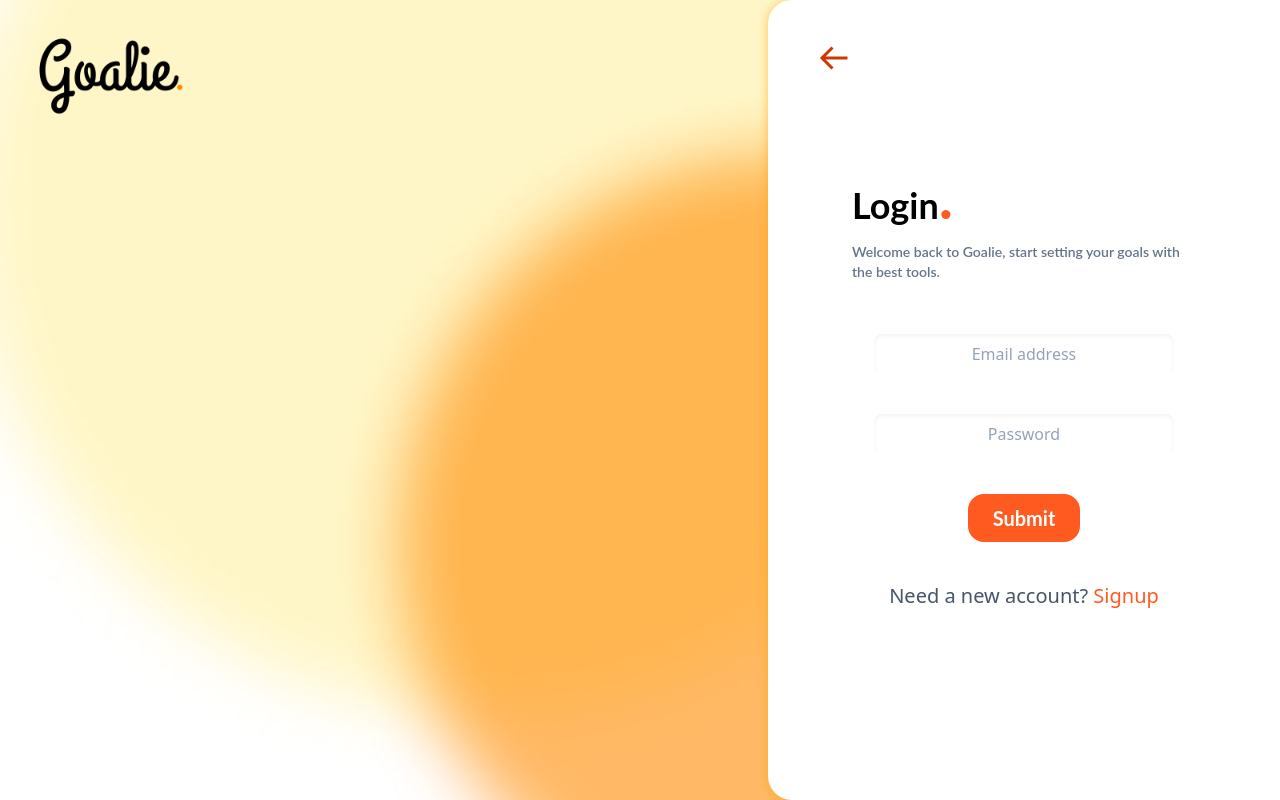
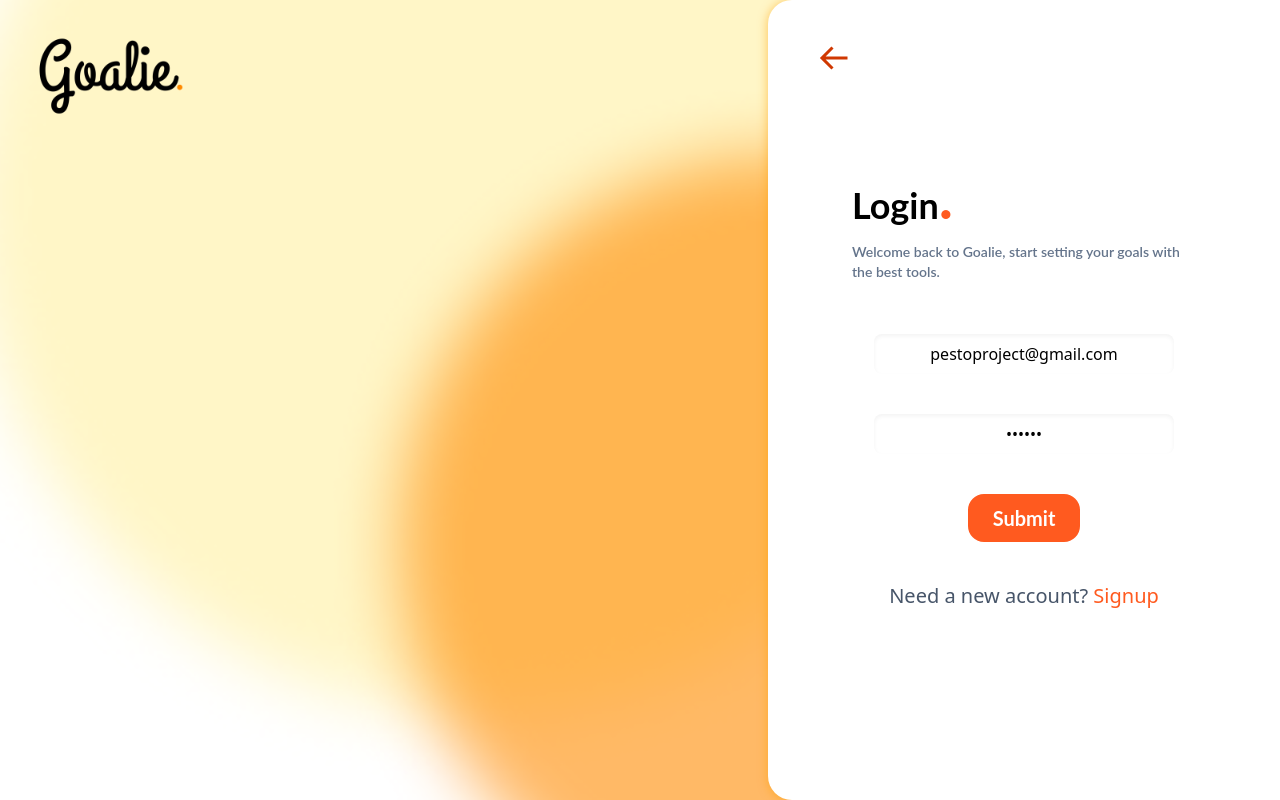
Before and after one commit to Ashirwad-Shetye/Goalie-frontend, a React (Create React App) app: page /login in a window 1280 px wide. Built offline with nearby package versions, Linux system fonts and the light colour scheme.

Commit message:
pre-filled login credentials

```diff
--- a/src/pages/login.tsx
+++ b/src/pages/login.tsx
@@ -11,8 +11,8 @@ import { ThreeDots } from "react-loader-spinner";
 function Login(props: any) {
   const [formData, setFormData] = useState({
     name: "",
-    email: "",
-    password: "",
+    email: "pestoproject@gmail.com",
+    password: "123456",
   });
 
   const [isButtonLoading, setIsButtonLoading] = useState(false);
```
